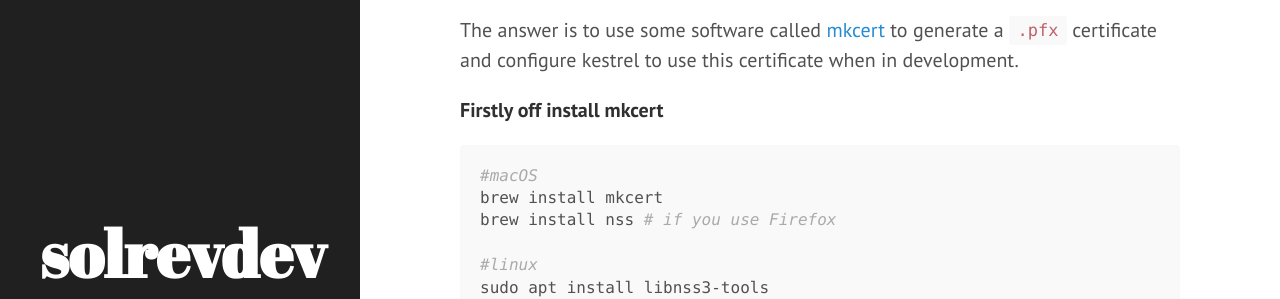
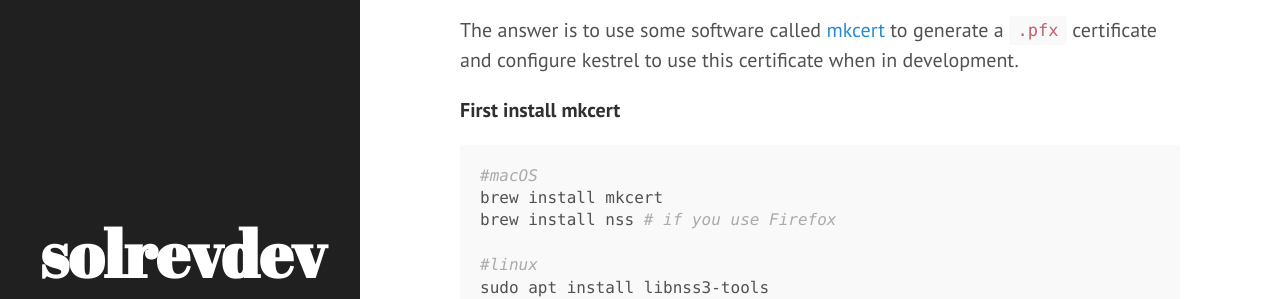
Before and after one commit to solrevdev/solrevdev.github.io, a Jekyll site: the page built from _posts/2020-03-06-localhost-https-subdomains-with-a-kestrel-ssl-certificate.md, in a window 1280 px wide and 900 px high, scrolled down 940 px. Shown: the part 163-462 px from the top of the window. Built offline with Jekyll 4.4.1, drawn with Linux system fonts in a browser that asks for light colours.

Commit message:
Update 2020-03-06-localhost-https-subdomains-with-a-kestrel-ssl-certificate.md

````diff
--- a/_posts/2020-03-06-localhost-https-subdomains-with-a-kestrel-ssl-certificate.md
+++ b/_posts/2020-03-06-localhost-https-subdomains-with-a-kestrel-ssl-certificate.md
@@ -43,7 +43,7 @@ Yesterday I posted on [twitter asking for help](https://twitter.com/solrevdev/st
 
 The answer is to use some software called [mkcert](https://github.com/FiloSottile/mkcert) to generate a `.pfx` certificate and configure kestrel to use this certificate when in development.
 
-**Firstly off install mkcert**
+**First install mkcert**
 
 ```powershell
 #macOS
````
